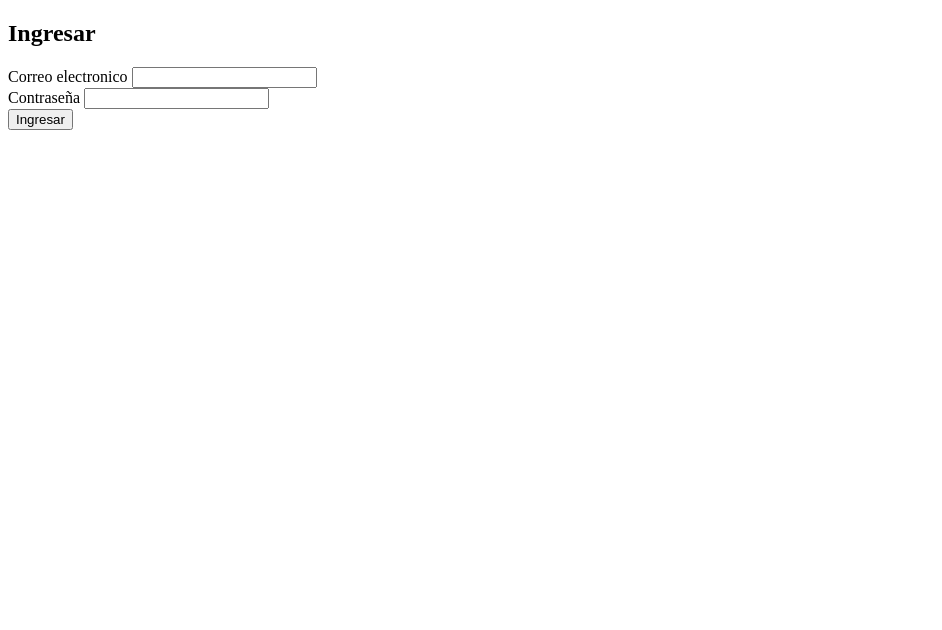
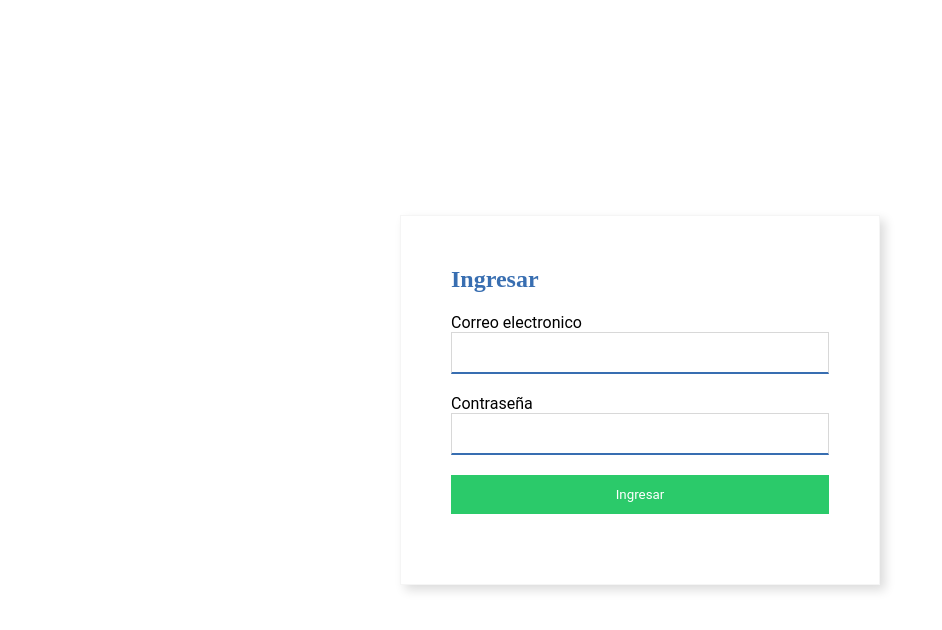
Before and after one commit to ofaaoficial/solution-bictia-full-stack, a plain HTML site: page index.html in a window 1280 px wide. Shown: the whole page, without its empty margins (0-942 px from the left). Drawn offline with Linux system fonts and the light colour scheme; a web font is replaced by a local one.

Commit message:
estilos de la vista del formulario de login

```diff
--- a/assets/css/styles.css
+++ b/assets/css/styles.css
@@ -1,4 +1,30 @@
 @charset "UTF-8";
+
+/**
+Fuentes
+ */
+
+@font-face {
+    font-family: "Montserrat";
+    src: url("../assets/fonts/Montserrat/Montserrat-Regular.ttf");
+}
+
+@font-face {
+    font-family: "Roboto";
+    src: url("../assets/fonts/Roboto/Roboto-Regular.ttf");
+}
+
+/**
+    Variables de colores
+ */
+
+:root{
+    --primary: #386eb1;
+    --secondary: #386eb1;
+    --black: black;
+    --green: #2bca6a;
+}
+
 /**
 RESET CSS
  */
@@ -12,3 +38,66 @@ RESET CSS
     outline: none;
     transition: .4s;
 }
+
+h1, h2 {
+    font-family: "Montserrat";
+    color: var(--primary);
+}
+
+p, label, span, button{
+    font-family: "Roboto";
+}
+
+/**
+Helpers
+ */
+
+.section-center{
+    width: 100%;
+    height: 100vh;
+    display: flex;
+    align-items: center;
+    justify-content: center;
+}
+
+/**
+    Estilos del formulario
+ */
+.form-login{
+    border: 1px solid rgba(0, 0, 0, 0.04);
+    max-width: 90%;
+    box-shadow: 5px 5px 10px #00000024;
+    margin: auto;
+    width: 480px;
+    padding: 50px;
+}
+
+.group{
+    width: 100%;
+    display: flex;
+    flex-direction: column;
+    margin-top: 20px;
+    margin-bottom: 20px;
+}
+
+.input, .btn{
+    padding: 12px 16px;
+}
+
+.input{
+    border: 1px solid #d8d8d8;
+    border-bottom: 2px solid var(--primary);
+}
+
+.btn:hover{
+    box-shadow: 0 5px 5px #0000002e;
+}
+
+.btn-green{
+    background: var(--green);
+    color: #fff;
+}
+
+.btn-green:hover{
+    background: var(--green);
+}
--- a/index.html
+++ b/index.html
@@ -6,9 +6,10 @@
           content="width=device-width, user-scalable=no, initial-scale=1.0, maximum-scale=1.0, minimum-scale=1.0">
     <meta http-equiv="X-UA-Compatible" content="ie=edge">
     <title>bictia</title>
+    <link rel="stylesheet" href="assets/css/styles.css">
 </head>
 <body>
-<section>
+<section class="section-center">
     <form method="POST" class="form-login">
         <h2>Ingresar</h2>
         <section class="group">
```
